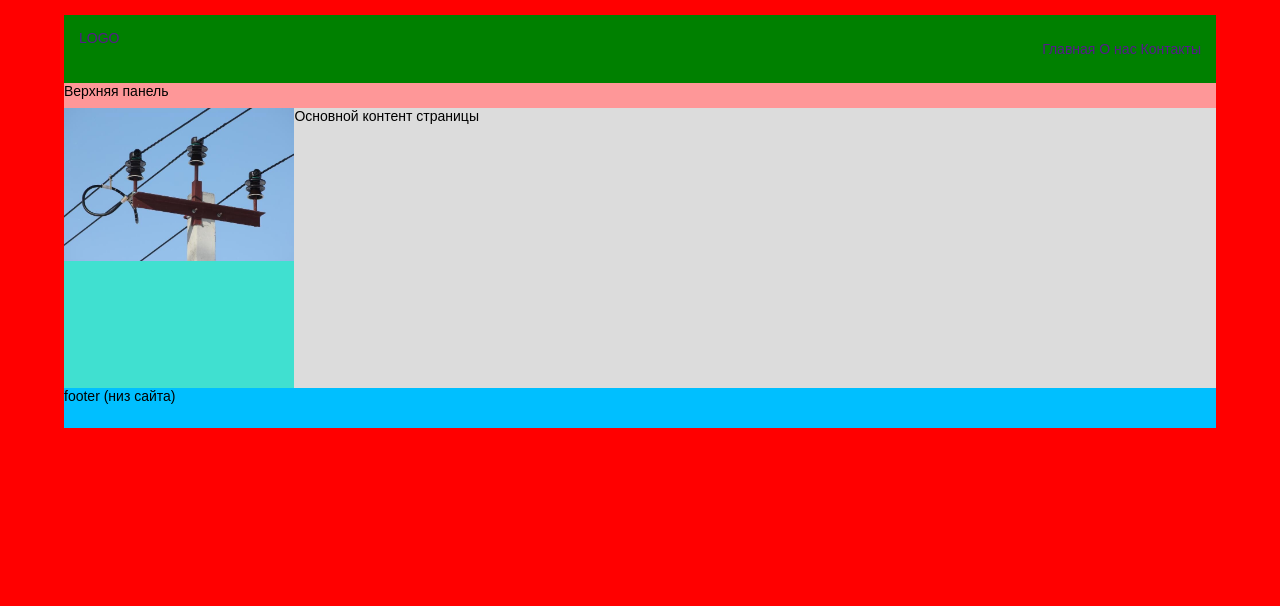
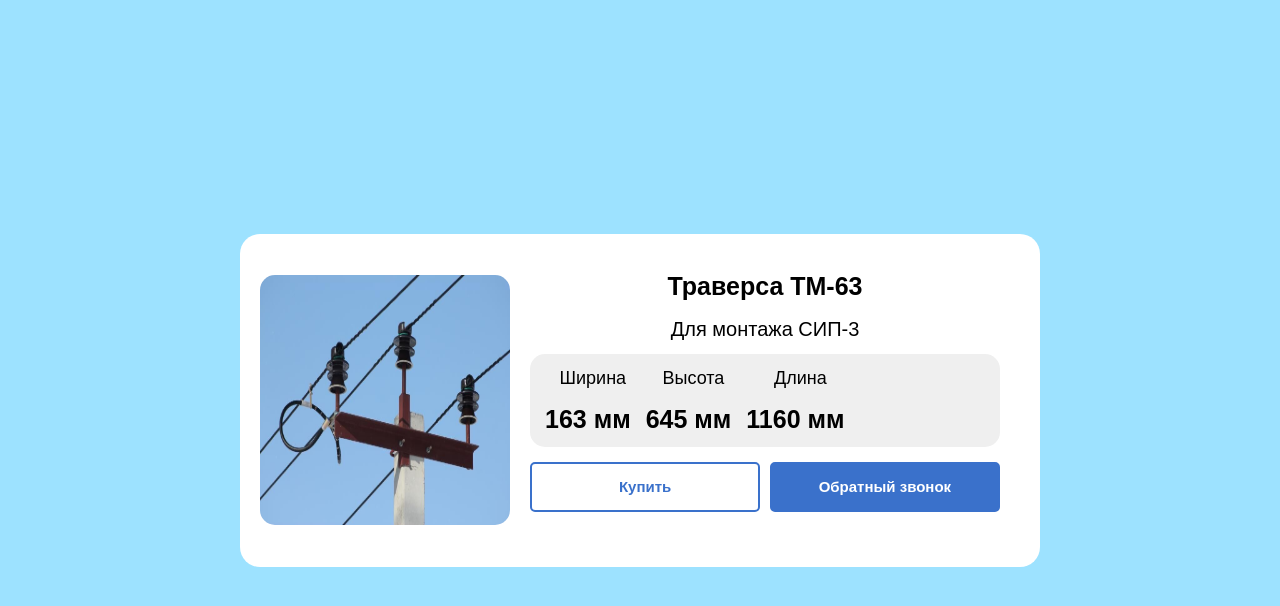
Before and after one commit to Kavery81/Kavery81.github.io, a plain HTML site: page index.html in a window 1280 px wide. Drawn offline with Linux system fonts and the light colour scheme.

Commit message:
В соответствии с ДЗ (07.03.24)

```diff
--- a/index.html
+++ b/index.html
@@ -7,40 +7,62 @@
     <title>Document</title>
 </head>
 <body>
-  <div id="ol-container">
-  <header>
+
+
 <div class="container">
-      <a class="logo" href="">LOGO</a>
-     <nav>
-      <ul>
-        <li><a href="">Главная</a></li>
-        <li><a href="">О нас</a></li>
-        <li><a href="">Контакты</a></li>
-      </ul>
-    </nav>
-    </div>
-  </header>
 
-  <div id="navigation">
-    <h2>Верхняя панель</h2>
+
+    <div class="wrapper">
+
+        <div class="left">
+            <img src="Traversa.png" alt="">
         </div>
 
-   <div id="text">
-    <div id="sidebar">
-    <img src="Traversa.png" alt="" width="100%">
+
+
+
+        <div class="right">
+
+            <div class="first box">
+                <h1>Траверса ТМ-63</h1>
+                <h2>Для монтажа СИП-3</h2>
             </div>
-    <div id="content">
-    <h2>Основной контент страницы</h2>
+
+            <div class="second box">
+                <div class="second-box">
+                    <h1>Ширина</h1>
+                    <h2>163 мм</h2>
+                </div>
+                <div class="second-box">
+                    <h1>Высота</h1>
+                    <h2>645 мм</h2>
+                </div>
+                <div class="second-box">
+                    <h1>Длина</h1>
+                    <h2>1160 мм</h2>
                 </div>
             </div>
 
-    <div id="clear">
+            <div class="third box">
+                <button class="button chat">Купить</button>
+                <button class="button follow">Обратный звонок</button>
+            </div>
 
         </div>
 
-    <div id="footer">
-    <h2>footer (низ сайта)</h2>
+
     </div>
+
+
+
+
+
+
+
 </div>
+
+
+
+
 </body>
 </html>
--- a/style.css
+++ b/style.css
@@ -3,7 +3,6 @@
   padding: 0;
   margin: 0;
   border: 0;
-
  }
  *,*:before,*:after{
   -moz-box-sizing: border-box;
@@ -12,105 +11,138 @@
  }
  :focus,:active{outline: none;}
  a:focus,a:active{outline: none;}
-   a:link { color: #E3B873; }
+
  nav,footer,header,aside{display: block;}
 
  html,body{
-    scroll-behavior: smooth;
-    overflow-x: hidden;
   height: 100%;
   width: 100%;
   font-size: 100%;
-    font-family: 'Oswald', sans-serif;
+  line-height: 1;
   font-size: 14px;
   -ms-text-size-adjust: 100%;
   -moz-text-size-adjust: 100%;
   -webkit-text-size-adjust: 100%;
  }
  input,button,textarea{font-family:inherit;}
+
  input::-ms-clear{display: none;}
  button{cursor: pointer;}
  button::-moz-focus-inner {padding:0;border:0;}
  a, a:visited{text-decoration: none;}
  a:hover{text-decoration: none;}
+ ul li{list-style: none;}
  img{vertical-align: top;}
 
  h1,h2,h3,h4,h5,h6{font-size:inherit;font-weight: 400;}
+ /*--------------------*/
 
-   /*Обнуление*/
-
-   body{
-    background-color: red;
-   }
-header{
-  margin-top: 15px;
+ img{
+  width: 250px;
+  height: 250px;
  }
 
  .container{
-    width: 90%; /*ширина элемента*/
-   background-color: green;
-    padding: 15px; /*внутренний отступ (пространство вокруг элемента)*/
-    margin: 0 auto; /*внешний отступ на всех четырёх сторонах элемента*/
+  max-width: 1440px;
+  min-height: 100vh;
+  display: flex;
+  flex-direction: column;
+  margin: 0 auto;
+  align-items: center;
+  justify-content: center;
+  background-color: #9de2ff;
  }
- .container:after {
-        content: ""; /*предназначено для вставки генерируемого контента, который первоначально в тексте веб-страницы отсутствует*/
-        display: table; /*определяет тип отображения (display type) элемента, имеющий два основных свойства, определяющих генерацию боксов — внешний тип отображения определяет расположение бокса в схеме потока (flow layout) и внутренний тип отображения определяет расположение дочерних элементов бокса (бокс - это прямоугольная область, являющаяся изображением элемента).*/
-        clear: both; /*указывает, может ли элемент быть рядом с плавающими floating элементами, которые предшествуют ему или должны быть перемещены вниз (очищены) под ними*/
+/*align-items: center;
+ align-items: baseline; - прибить к левому борту
+ align-items: end; - прибить к правому борту
+
+
+ justify-content: center;
+ justify-content: baseline; - прибить к верху
+ justify-content: end; - прибить к низу
+*/
+ .wrapper{
+  background-color: white;
+  display: flex;
+  flex-direction: row;
+  width: 800px;
+  border-radius: 20px;
+  /*внутренний отступ*/
+  padding: 20px;
+  font-family: sans-serif;
  }
+ .wrapper *{
+  border-radius: 15px;
+ }
+ .left{
+  display: flex;
+  align-items: center;
+ }
+ .right{
+  display: flex;
+  width: 100%;
+  flex-direction: column;
+  padding: 20px;
+ }
+ .box{
+  min-height: 80px;/*для наглядности*/
+  width: 100%;
+ }
+ .first{
+  /*новое свойство text-align:center; - выравнивает текст посередине*/
+  text-align: center;
+ }
+ .first h1{
+  /*новое свойство font-size: 25px;*/
+  font-size: 25px;
+  /*новое свойство font-weight: 400;*/
+  font-weight: 700;
+  margin: 0 0 20px 0;
+ }
+ .first h2{
+  font-size:20px;
+  font-weight: 500;
+ }
+ .second{
+  display: flex;
+  flex-direction: row;
+  background-color: #efefef;
+  padding: 15px;
+ }
+ .second-box{
+  text-align: center;
+  margin: 0 15px 0 0;
+ }
+.second-box h1{
+  font-size: 18px;
+  margin: 0 0 20px 10px;
+ }
+ .second-box h2{
+  font-size: 25px;
+  font-weight: 700;
+   margin: 0 0 0 0;
+ }
+ .third{
+  display: flex;
+  flex-direction: row;
+  align-items: center;
+  justify-content: space-between;
+  /*Важное свойство для того, что бы отодвинуть блоки друг от друга*/
 
- .logo {
-    float: left; /*указывает, что текущий элемент должен быть изъят из обычного flow (потока) и прижат к левой стороне родительского элемента. Текст и inline элементы будут обтекать такой элемент.*/
  }
- nav {
-    float: right;
+ .button{
+  border: 2px solid #3a71cb;
+  width: 49%;
+  height: 50px;
+  border-radius: 5px;
+  font-size: 15px;
+  font-weight: 600;
  }
- nav ul {
-    margin: 0;
-    padding: 0;
-    list-style: none; /*Универсальное свойство, позволяющее определять стиль маркера списка, его положение и изображение, которое будет использоваться в качестве маркера. Устанавливает за одну декларацию следующие свойства (в соответствующем порядке): list-style-type, list-style-position, list-style-image*/
+ .chat{
+  background-color: white;
+  color: #3a71cb;
  }
- nav li {
-    display: inline-block;}
- nav a {
-        text-decoration: none; /*Text-decoration. Задает подчеркивание для текста сверху или снизу. Сокращенная запись, которая включает в себя свойства: text-decoration-style, text-decoration-color, text-decoration-line. text-decoration: underline; text-decoration: none; Убирает подчеркивание текста.*/
-        line-height: 38px;
+ .follow{
+  background-color: #3a71cb;
+  color: white;
  }
-
-      #navigation {
-        margin: 0 auto;
-        background: #FE9798;
-        width: 90%;
-        height: 25px;
-   }
-   #text {  width: 90%;
-    margin: 0 auto;
-    height: 280px;
-    background-size: cover; /* Пропорции изображения сохранены */
-    background-repeat: no-repeat; /* Исключаем повторение */
-    background-position: center; /* Центрируем изображение */
-    background-color: green;
-   }
-
-   #sidebar {
-
-     background: #40E0D0;
-     float: left;
-        width: 20%;
-        height: 280px;
-   }
-
-   #content {
-        background: #DCDCDC; /*при назначении widh 100% ничего не меняется*/
-        height: 280px;
-        }
-
-   #clear {
-        clear: both;
-   }
-
-   #footer {
-       margin: 0 auto;
-       background: #00BFFF;
-       width: 90%;
-       height: 40px;
-   }
```
Lines whose indentation alone changed are shown as unchanged.
